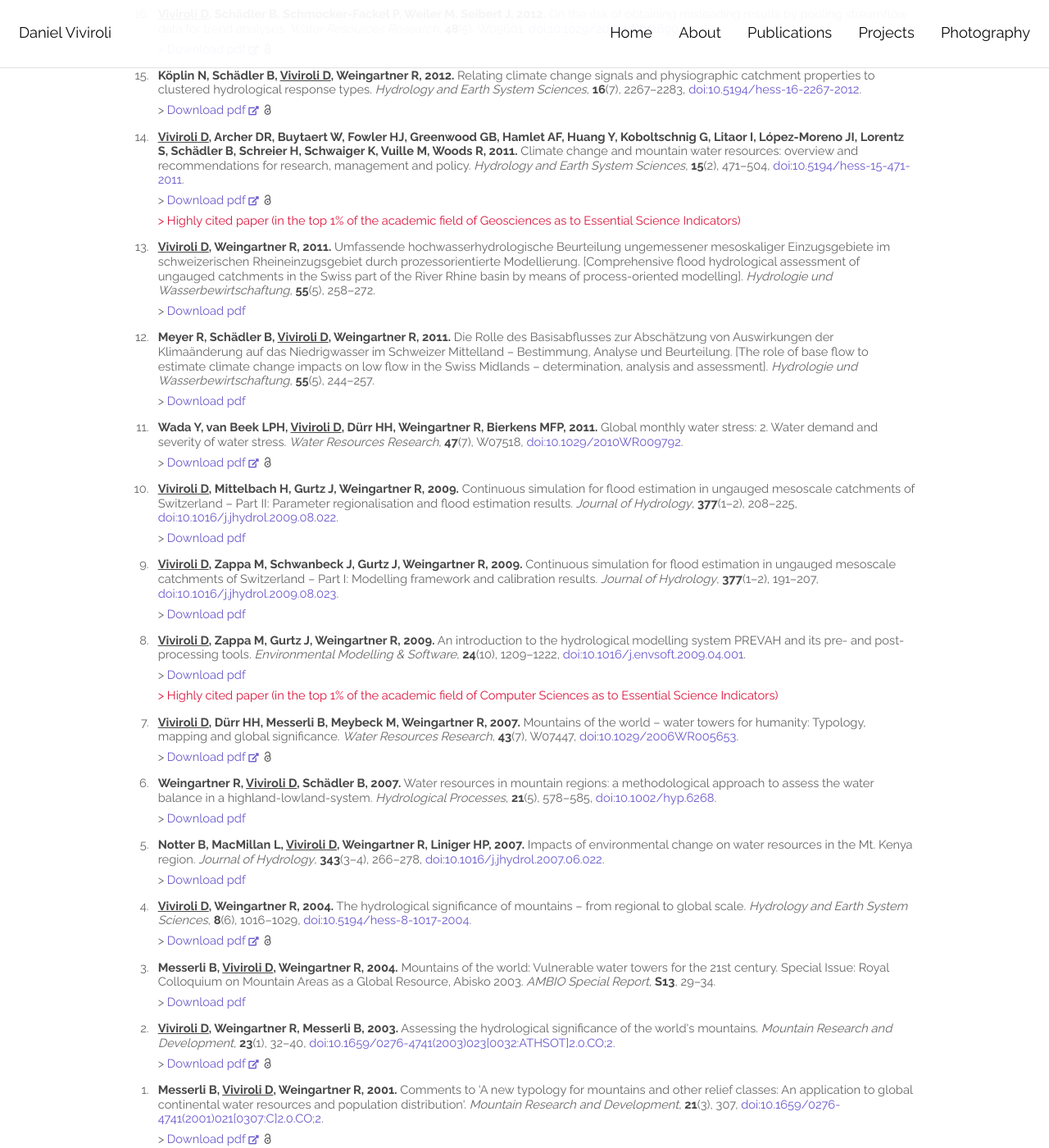
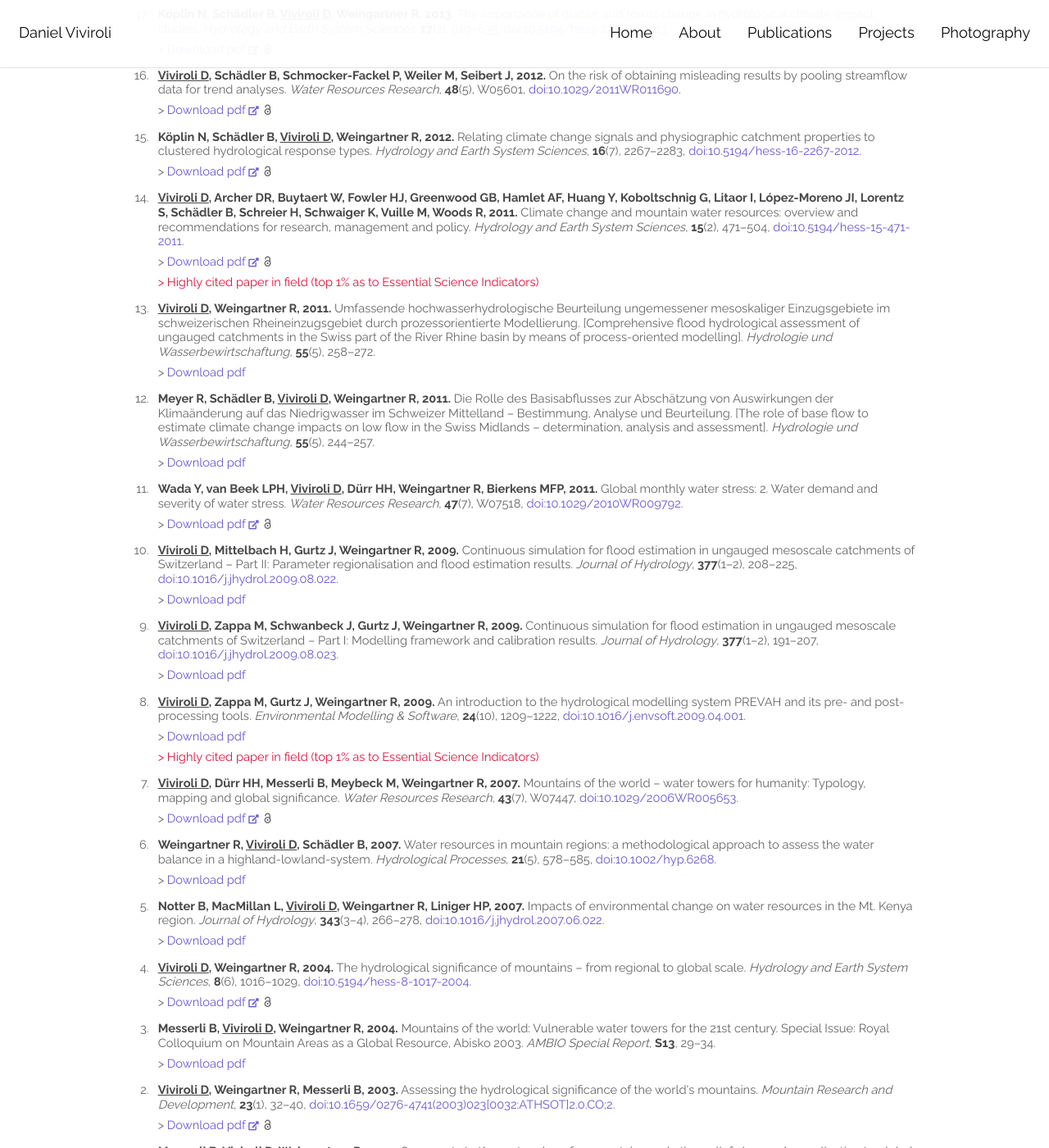
Before and after one commit to katarenamatos/katarenamatos.github.io, a Jekyll site: the page built from publications.html, in a window 1280 px wide and 1400 px high, scrolled down 1687 px. Shown: the whole window at 82% size. Built offline with Jekyll 4.4.1, drawn with Linux system fonts in a browser that asks for light colours; some web fonts are replaced; some of the changed text lies outside the part shown.

Commit message:
publication updates

```diff
--- a/_data/publications_papers-peer-reviewed.yml
+++ b/_data/publications_papers-peer-reviewed.yml
@@ -44,6 +44,7 @@
   issue: 7
   pages: 1993–2023
   doi: 10.1007/s00477-018-1523-3
+  pdf: /documents/Brunner_et_al_2018_SERRA_32.pdf
 
 - authors: Brunner MI, Viviroli D, Furrer R, Seibert J, Favre AC
   year: 2018
@@ -53,6 +54,7 @@
   issue: 3
   pages: 1852–1867
   doi: 10.1002/2017WR021650
+  pdf: /documents/Brunner_et_al_2018_WRR_54.pdf
 
 - authors: Sikorska AE, Viviroli D, Seibert J
   year: 2018
@@ -61,6 +63,7 @@
   volume: 556
   pages: 510–522
   doi: 10.1016/j.jhydrol.2017.11.028
+  pdf: /documents/Sikorska_et_al_2018_JoH_556.pdf
 
 - authors: Brunner MI, Viviroli D, Sikorska AE, Vannier O, Favre AC, Seibert J
   year: 2017
@@ -201,7 +204,7 @@
   pdf: https://www.hydrol-earth-syst-sci.net/15/471/2011/hess-15-471-2011.pdf
   pdf_openaccess: Y
   pdf_external: Y
-  notes: "Highly cited paper (in the top 1% of the academic field of Geosciences as to Essential Science Indicators)"
+  notes: "Highly cited paper in field (top 1% as to Essential Science Indicators)"
   notes_highlight: Y
 
 - authors: Viviroli D, Weingartner R
@@ -263,7 +266,7 @@
   pages: 1209–1222
   doi: 10.1016/j.envsoft.2009.04.001
   pdf: /documents/Viviroli_et_al_2009_EMS_24.pdf
-  notes: "Highly cited paper (in the top 1% of the academic field of Computer Sciences as to Essential Science Indicators)"
+  notes: "Highly cited paper in field (top 1% as to Essential Science Indicators)"
   notes_highlight: Y
 
 - authors: Viviroli D, Dürr HH, Messerli B, Meybeck M, Weingartner R
```
Also changed, not shown: 3 other files.
